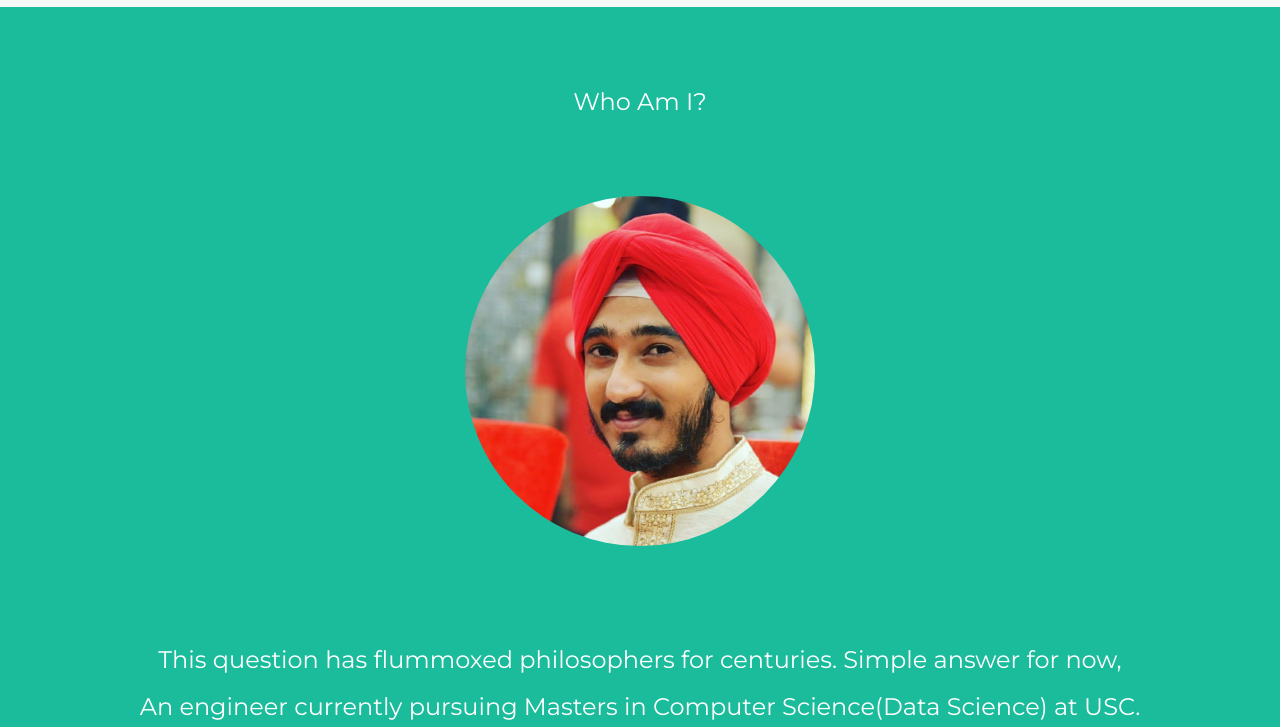
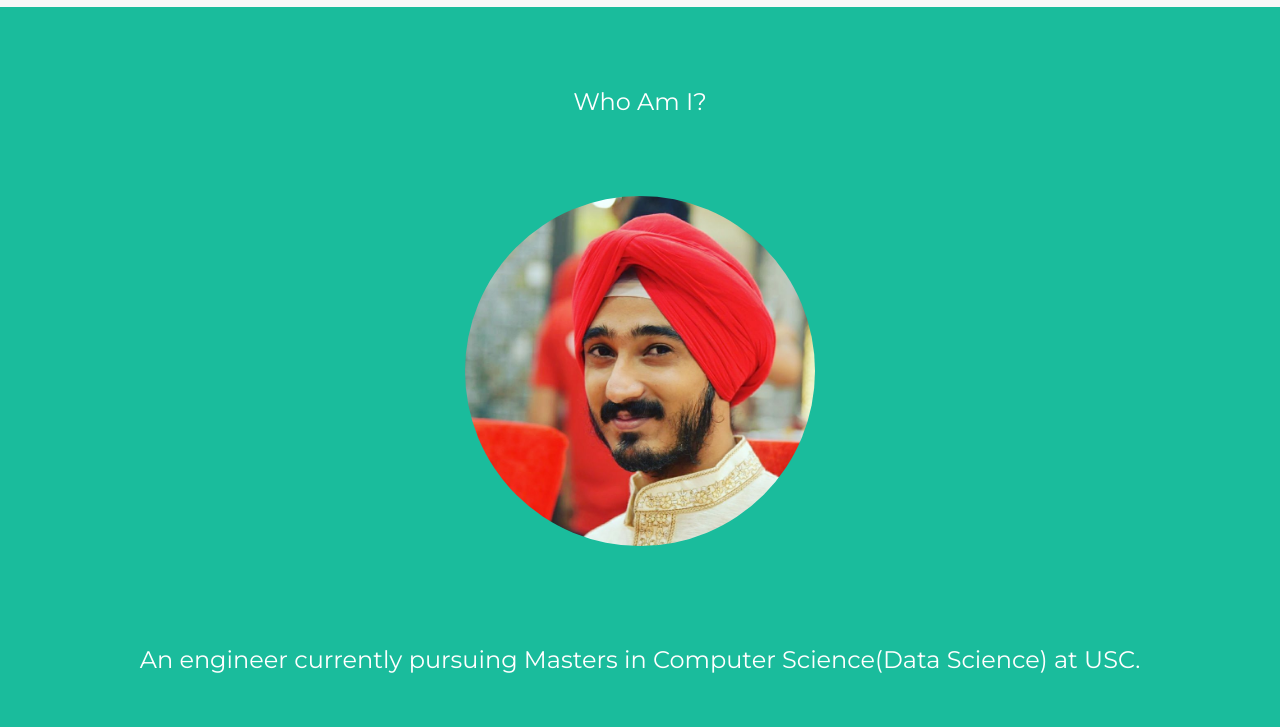
Before and after one commit to angadp/angadp.github.io, a plain HTML site: page index.html in a window 1280 px wide. Shown: the part 73-800 px from the top of the page. Drawn offline with nearby package versions, Linux system fonts and the light colour scheme; a web font is replaced by a local one.

Commit message:
Updating About me

```diff
--- a/index.html
+++ b/index.html
@@ -44,7 +44,6 @@
 <div class="container-fluid bg-1 text-center">
   <h3 class="margin">Who Am I?</h3><br />
   <img src="./img/angad.jpg" class="img-responsive img-circle margin" style="display:inline" alt="My Pic" width="350" height="350"><br /><br />
-  <h3>This question has flummoxed philosophers for centuries. Simple answer for now, </h3>
   <h3>An engineer currently pursuing Masters in Computer Science(Data Science) at USC.</h3><br />
 <br /><br />
 </div>
```
